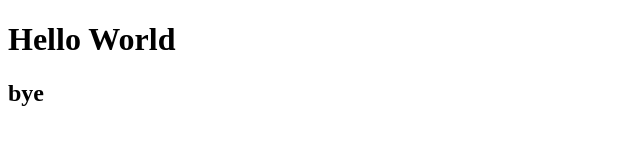
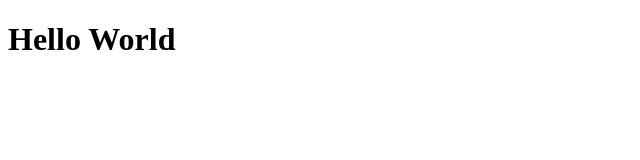
Before and after one commit to Panky-cmiuc/gitwithremote, a plain HTML site: page index.html in a window 1280 px wide. Shown: the full height of the page, 0-640 px from the left. Drawn offline with Linux system fonts and the light colour scheme.

Commit message:
updated index.html

```diff
--- a/index.html
+++ b/index.html
@@ -6,7 +6,6 @@
 </head>
 <body>
     <h1>hello</h1>
-    <h2>bye</h2>
     <script src="scripts/main.js"></script>
 </body>
 </html>
```
